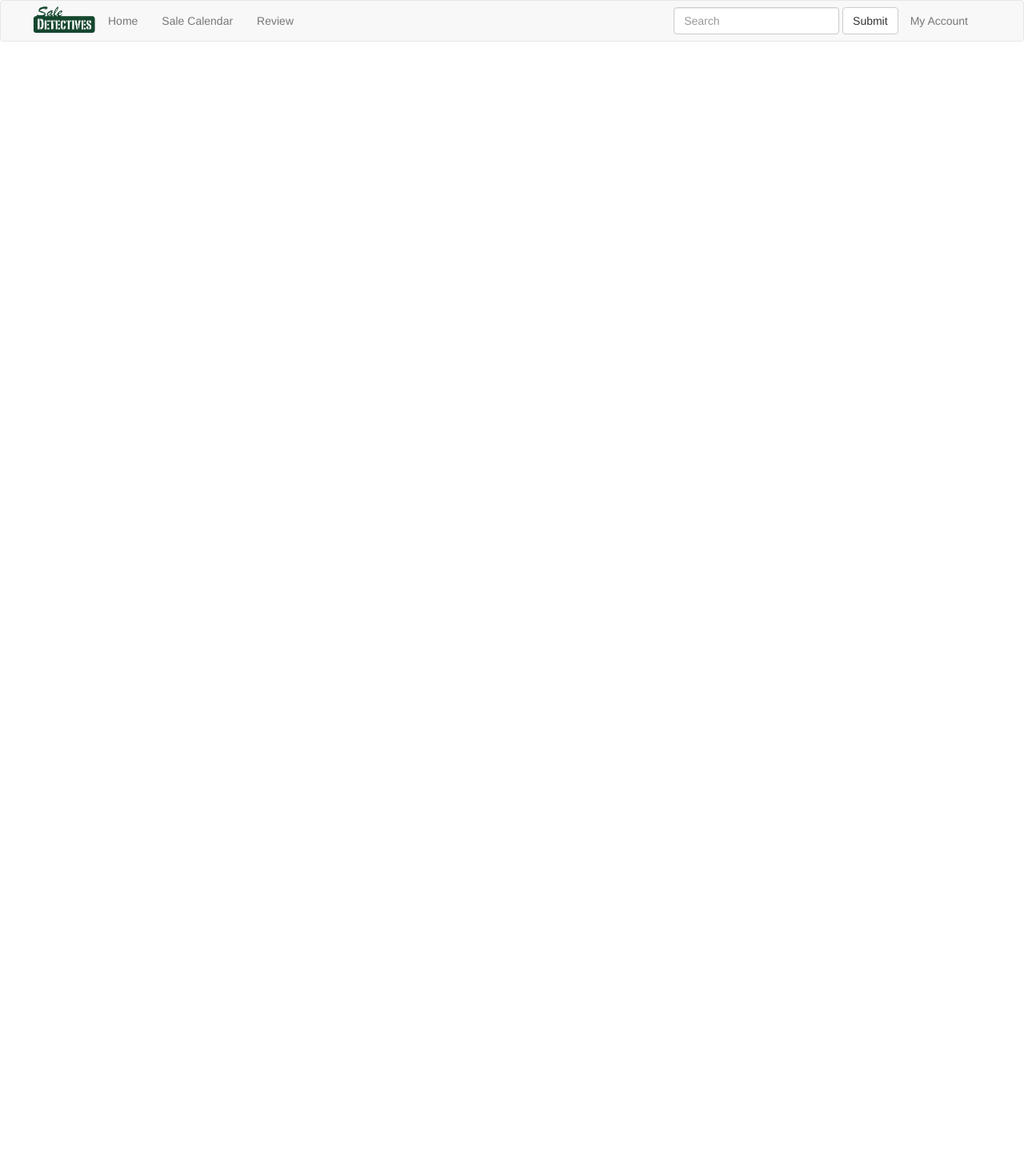
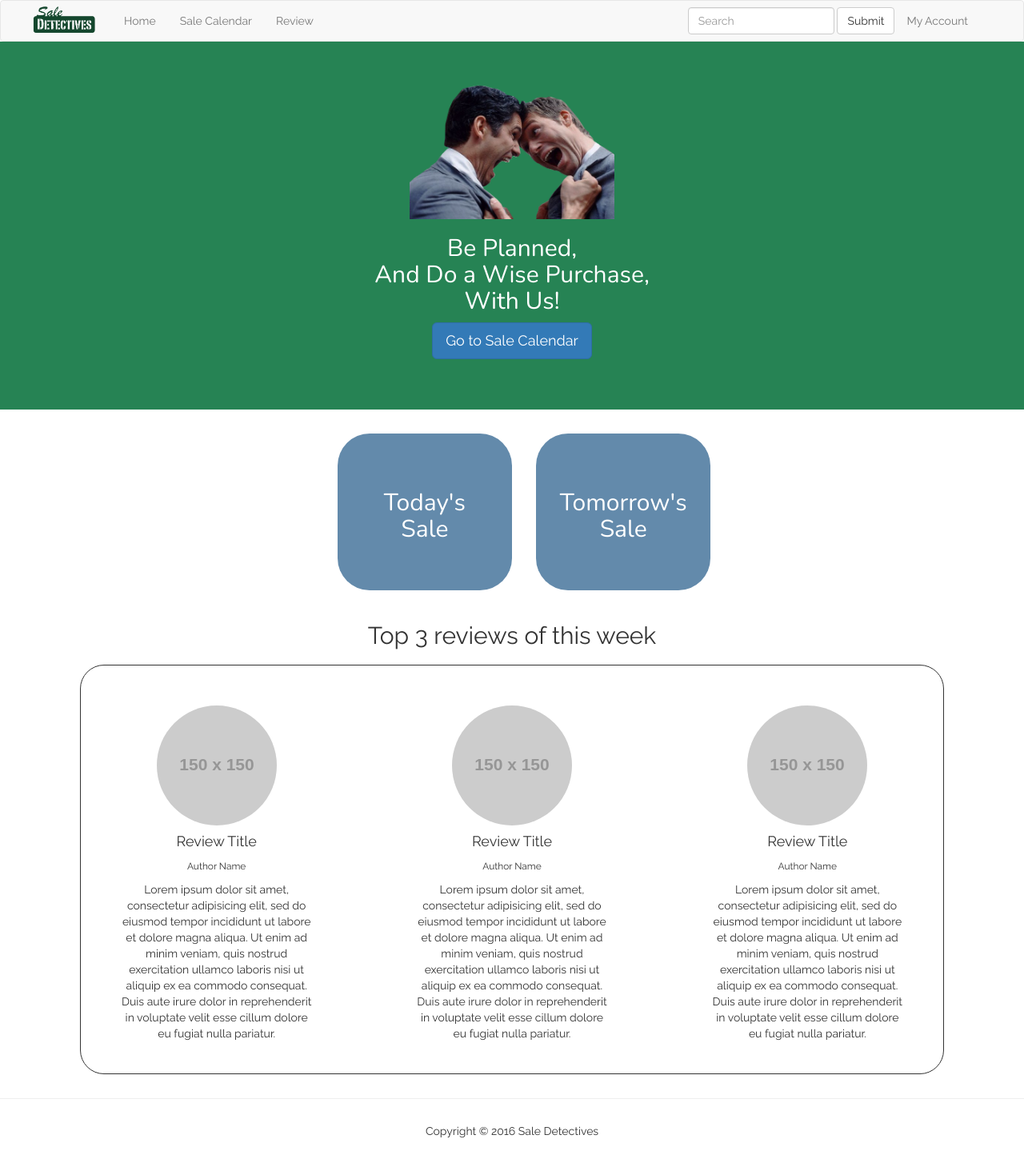
Before and after one commit to hyojinaaa/saleDetectives, a PHP site: page / in a window 1280 px wide. Shown: the whole page at 80% size. Before the commit the page ends 52 px from the top, so only its background shows below. Run offline with PHP 8.4, Linux system fonts and the light colour scheme; grey boxes labelled with a size stand in for pictures from a placeholder-image service; some libraries are stand-ins or nearby versions.

Commit message:
Finished index page

```diff
--- a/css/app.css
+++ b/css/app.css
@@ -1,6 +1,10 @@
 /********************************************************
 Header
 **********************************************************/
+body {
+	font-family: 'Raleway', sans-serif;
+}
+
 .container-fluid {
 	width: 1200px;
 }
@@ -12,16 +16,99 @@ Header
 
 #logo {
 	width: 80px;
+	margin-right: 20px;
+}
+
+.navbar-default {
+	margin-bottom: 0;
 }
 
 /********************************************************
 Hero Section
 **********************************************************/
+.jumbotron {
+	text-align: center;
+	background-color: #268354;
+	font-family: 'Nunito', sans-serif;
+}
+
+.jumbotron img {
+	width: 20%;
+}
+
+.jumbotron h2 {
+	color: white;
+}
+
+.jumbotron p a {
+	font-family: 'Raleway', sans-serif;
+}
 
 /********************************************************
 Main Section
 **********************************************************/
 
+/******************* Home ******************/
+.home-sale {
+	background-color: #638aab;
+	text-align: center;
+	margin-right: 30px;
+	border-radius: 40px;
+	padding-top: 50px;
+	padding-bottom: 50px;
+}
+
+.home-sale:hover {
+	background-color: #447cab;
+	cursor: pointer;
+}
+
+.home-sale h2 {
+	color: white;
+	font-family: 'Nunito', sans-serif;
+}
+
+main > h2 {
+	text-align: center;
+	margin-top: 40px;
+	margin-bottom: 20px;
+}
+.container {
+	width: auto;
+	padding-right: 0;
+	padding-left: 0;
+	margin-right: 100px;
+	margin-left: 100px;
+	border: 1px solid #333;
+	border-radius: 30px;
+}
+
+.home-review {
+	text-align: center;
+	margin-top: 20px;
+	padding-top: 30px;
+	padding-bottom: 30px;
+}
+
+.home-review:hover {
+	opacity: 0.8;
+	cursor: pointer;
+}
+
+.home-review p {
+	margin-right: 50px;
+	margin-left: 50px;
+}
+
 /********************************************************
 Footer
 **********************************************************/
+footer {
+	text-align: center;
+	margin-bottom: 30px;
+	margin-top: 30px;
+}
+
+footer p {
+	margin-top: 30px;
+}
--- a/index.html
+++ b/index.html
@@ -10,6 +10,8 @@
     <!-- Bootstrap -->
     <link href="css/bootstrap.min.css" rel="stylesheet">
     <link href="css/app.css" rel="stylesheet">
+    <link href='https://fonts.googleapis.com/css?family=Raleway' rel='stylesheet' type='text/css'>
+    <link href='https://fonts.googleapis.com/css?family=Nunito' rel='stylesheet' type='text/css'>
 
     <!-- HTML5 shim and Respond.js for IE8 support of HTML5 elements and media queries -->
     <!-- WARNING: Respond.js doesn't work if you view the page via file:// -->
@@ -19,6 +21,7 @@
     <![endif]-->
   </head>
 
+  <body>
   <!-- Navigation -->
   <nav class="navbar navbar-default">
   <div class="container-fluid">
@@ -57,10 +60,67 @@
 </nav>
 
 <!-- Hero section -->
+<main>
+  <div class="jumbotron">
+    <img src="img/fight.png">
+    <h2>Be Planned,<br>And Do a Wise Purchase,<br>With Us!</h2>
+    <p><a class="btn btn-primary btn-lg" href="#" role="button">Go to Sale Calendar</a></p>
+  </div>
 
 <!-- Main section -->
+  <div class="row">
+    <div class="col-lg-2 col-lg-offset-4 home-sale">
+      <h2>Today's <br>Sale</h2>
+    </div><!-- /.col-lg-4 -->
+    <div class="col-lg-2 home-sale">
+      <h2>Tomorrow's <br>Sale</h2>
+    </div>
+  </div><!-- /.row -->
+
+  <h2>Top 3 reviews of this week</h2>
+  <div class="container">
+    <div class="row">
+      <div class="col-lg-4 home-review">
+        <img src="http://placehold.it/150x150" class="img-circle">
+        <h4>Review Title</h4>
+        <p><small>Author Name</small></p>
+        <p>Lorem ipsum dolor sit amet, consectetur adipisicing elit, sed do eiusmod
+        tempor incididunt ut labore et dolore magna aliqua. Ut enim ad minim veniam,
+        quis nostrud exercitation ullamco laboris nisi ut aliquip ex ea commodo
+        consequat. Duis aute irure dolor in reprehenderit in voluptate velit esse
+        cillum dolore eu fugiat nulla pariatur. </p>
+      </div>
+      <div class="col-lg-4 home-review">
+        <img src="http://placehold.it/150x150" class="img-circle">
+        <h4>Review Title</h4>
+        <p><small>Author Name</small></p>
+        <p>Lorem ipsum dolor sit amet, consectetur adipisicing elit, sed do eiusmod
+        tempor incididunt ut labore et dolore magna aliqua. Ut enim ad minim veniam,
+        quis nostrud exercitation ullamco laboris nisi ut aliquip ex ea commodo
+        consequat. Duis aute irure dolor in reprehenderit in voluptate velit esse
+        cillum dolore eu fugiat nulla pariatur. </p>
+      </div>
+      <div class="col-lg-4 home-review">
+        <img src="http://placehold.it/150x150" class="img-circle">
+        <h4>Review Title</h4>
+        <p><small>Author Name</small></p>
+        <p>Lorem ipsum dolor sit amet, consectetur adipisicing elit, sed do eiusmod
+        tempor incididunt ut labore et dolore magna aliqua. Ut enim ad minim veniam,
+        quis nostrud exercitation ullamco laboris nisi ut aliquip ex ea commodo
+        consequat. Duis aute irure dolor in reprehenderit in voluptate velit esse
+        cillum dolore eu fugiat nulla pariatur. </p>
+      </div>
+    </div>
+  </div>
+
+</main>
+
 
 <!-- Footer -->
+<footer>
+  <hr>
+  <p>Copyright &copy; 2016 Sale Detectives</p>
+</footer>
 
     <!-- jQuery (necessary for Bootstrap's JavaScript plugins) -->
     <script src="https://ajax.googleapis.com/ajax/libs/jquery/1.11.3/jquery.min.js"></script>
```
Also changed, not shown: img/fight.png (added).
